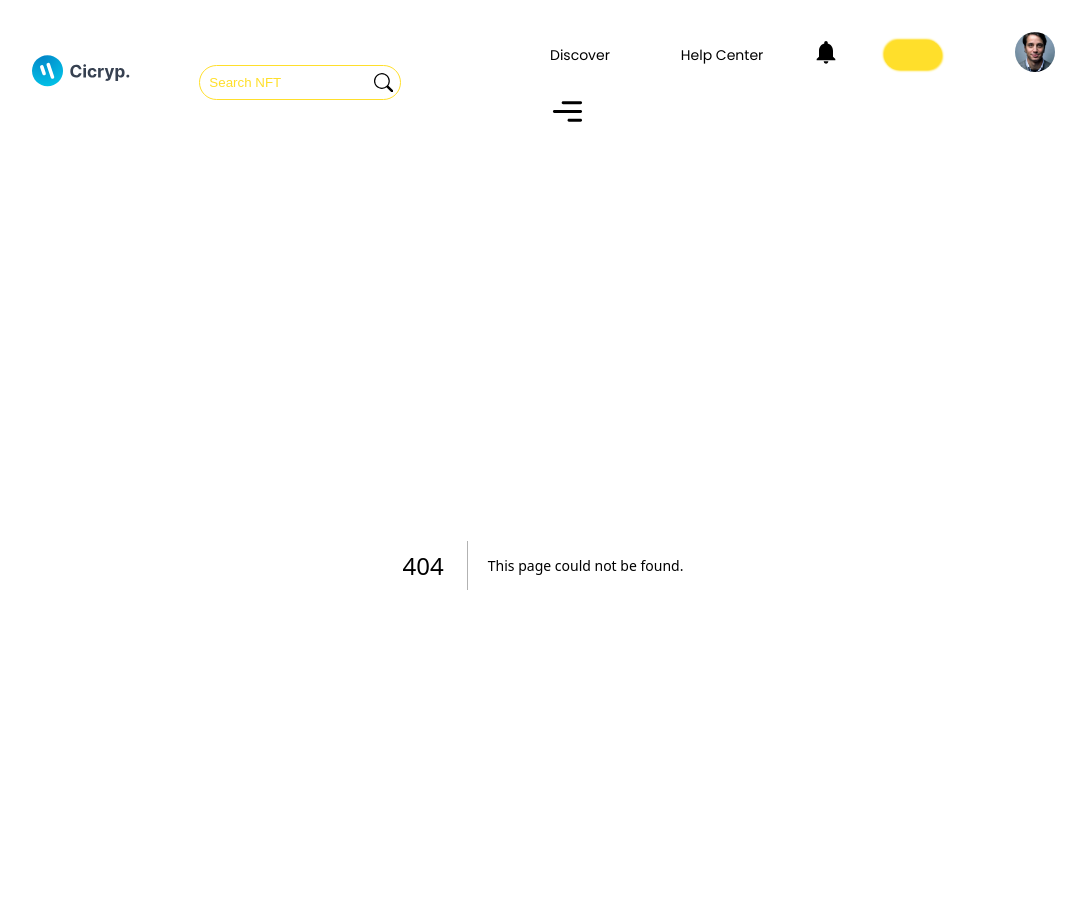
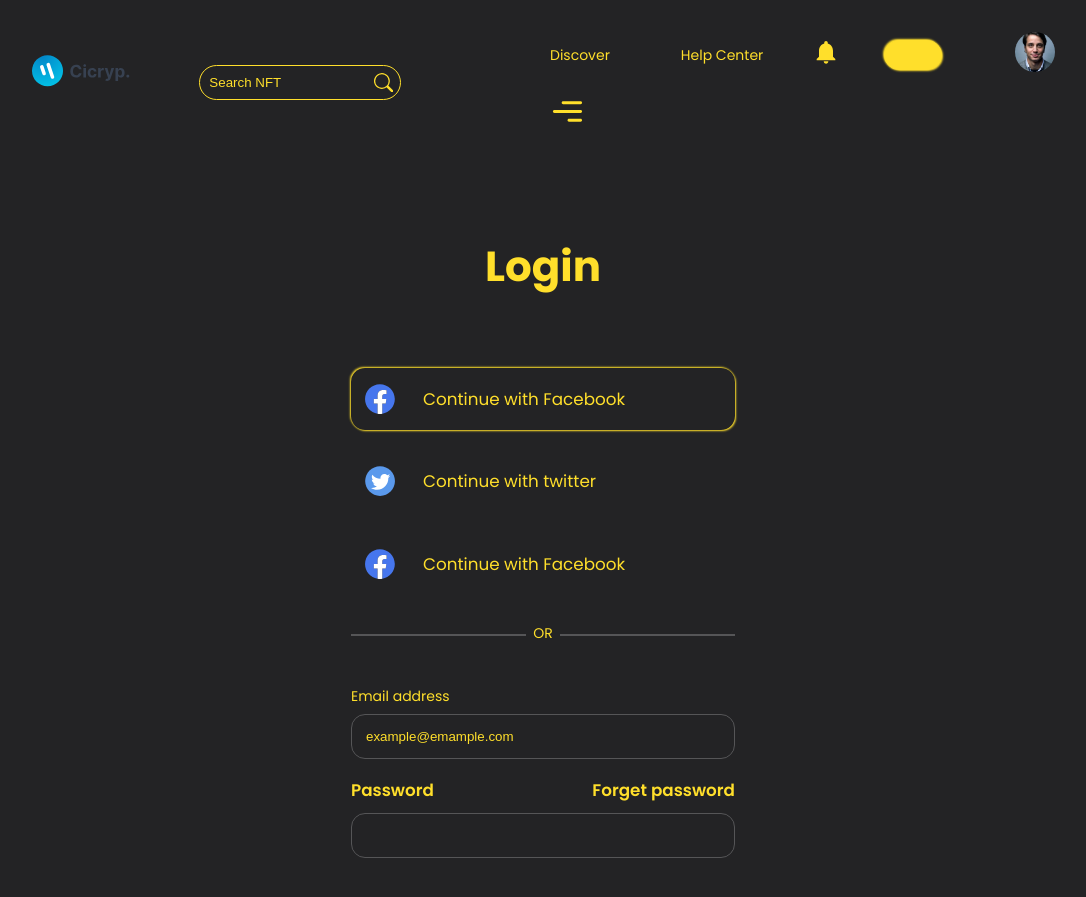
Before and after one commit to debadityasingh8972/nft-marketplace-demo, a Next.js app: page /login in a window 1280 px wide. Before the commit this address had no page. Shown: the top 897 px of the page, without its empty margins (97-1183 px from the left). Built offline with nearby package versions, Linux system fonts and the light colour scheme.

Commit message:
login & sign up Page added with stylling

```diff
--- /dev/null
+++ b/loginAndSignUp/loginAndSignUp.jsx
@@ -0,0 +1,79 @@
+import React, { useState } from "react";
+import Image from "next/image";
+
+//INTERNALIMPORT
+import Style from "./loginAndSignUp.module.css";
+import images from "../img";
+import { Button } from "../components/componentsindex.js";
+
+const loginAndSignUp = () => {
+    const [activeBtn, setActiveBtn] = useState(1);
+
+    const socialImage = [
+        {
+            social: images.facebook,
+            name: "Continue with Facebook",
+        },
+        {
+            social: images.twitter,
+            name: "Continue with twitter",
+        },
+        {
+            social: images.facebook,
+            name: "Continue with Facebook",
+        },
+    ];
+  return (
+    <div className={Style.user}>
+      <div className={Style.user_box}>
+        <div className={Style.user_box_social}>
+          {socialImage.map((el, i) => (
+            <div
+              key={i + 1}
+              onClick={() => setActiveBtn(i + 1)}
+              className={`${Style.user_box_social_item} ${
+                activeBtn == i + 1 ? Style.active : ""
+              }`}
+            >
+              <Image
+                src={el.social}
+                alt={el.name}
+                width={30}
+                height={30}
+                className={Style.user_box_social_item_img}
+              />
+              <p>
+                <span>{el.name}</span>
+              </p>
+            </div>
+          ))}
+        </div>
+        <p className={Style.user_box_or}>OR</p>
+
+        <div className={Style.user_box_input}>
+          <div className={Style.user_box_input_box}>
+            <label htmlFor="email">Email address</label>
+            <input type="email" placeholder="example@emample.com" />
+          </div>
+
+          <div className={Style.user_box_input_box}>
+            <label
+              htmlFor="password"
+              className={Style.user_box_input_box_label}
+            >
+              <p>Password</p>
+              <p>
+                <a href="#">Forget password</a>
+              </p>
+            </label>
+            <input type="password" />
+          </div>
+        </div>
+
+        <Button btnName="Continue" classStyle={Style.button} />
+      </div>
+    </div>
+  );
+};
+
+export default loginAndSignUp;
--- /dev/null
+++ b/loginAndSignUp/loginAndSignUp.module.css
@@ -0,0 +1,86 @@
+
+.user_box_social_item{
+    display: flex;
+    align-items: center;
+    gap: 2rem;
+    margin-top: 1.5rem;
+    border: 2px solid var(--shadow-dar-color);
+    padding: 1rem;
+    border-radius: 1rem;
+    font-size: 1.2rem;
+    line-height: 0;
+    cursor: pointer;
+    transition: all .3s ease-in;
+}
+
+.active{
+    box-shadow: var(--box-shadow);
+}
+
+.user_box_social_item:hover{
+    box-shadow: var(--box-shadow);
+}
+
+.user_box_or{
+    text-align: center;
+    margin-top: 2rem;
+    position: relative;
+}
+.user_box_or::before{
+    content: "";
+    width: 45%;
+    border: 1px solid var(--shadow-dark-color);
+    left: 0;
+    top: .8rem;
+    position: absolute;
+}
+.user_box_or::after{
+    content: "";
+    width: 45%;
+    border: 1px solid var(--shadow-dark-color);
+    right: 0;
+    top: .8rem;
+    position: absolute;
+}
+
+.user_box_input{
+    margin-top: 3rem;
+}
+
+.user_box_input_box{
+    display: grid;
+    align-items: center;
+    margin-top: 1rem;
+}
+
+.user_box_input_box_label{
+    font-size: 1.2rem;
+    font-weight: 600;
+    display: flex;
+    justify-content: space-between;
+    line-height: 0;
+}
+
+.user_box_input_box input{
+    padding: 1rem;
+    border-radius: 1rem;
+    margin-top: .5rem;
+    outline: 0;
+border: 1px solid var(--shadow-dark-color);
+    background-color: transparent;
+}
+
+
+.button{
+    width: 100%;
+    margin-top: 3rem;
+    display: flex;
+    justify-content: center;
+    font-size: 1.2rem;
+}
+
+@media screen and (max-width: 35em) {
+    .user_box_social_item{
+        font-size: 1rem;
+    }
+}
--- /dev/null
+++ b/pages/login.js
@@ -0,0 +1,21 @@
+import React from "react";
+
+//INTERNAL IMPORT
+import Style from "../styles/login.module.css";
+import LoginAndSignUp from "../loginAndSignUp/loginAndSignUp";
+
+const login = () => {
+    return (
+        <div className={Style.login}>
+            <div className={Style.login_box}>
+                <h1>Login</h1>
+                    <LoginAndSignUp />
+                <p className={Style.login_box_para}>
+                    New user? <a href="#">Create an account</a>
+                </p>
+            </div>
+        </div>
+    );
+};
+
+export default login;
--- /dev/null
+++ b/styles/login.module.css
@@ -0,0 +1,35 @@
+
+.login{
+    width: 100%;
+    margin-block: 5rem;
+}
+
+.login_box{
+    width: 30%;
+    margin: 0 auto;
+}
+
+.login_box h1{
+    text-align: center;
+    font-size: 3rem;
+    margin-bottom: 5rem;
+}
+
+.login_box_para{
+    text-align: center;
+    line-height: 0;
+    margin-top: 3rem;
+    font-weight: 700;
+}
+
+.login_box_para a{
+    font-weight: 500;
+    margin-left: 1rem;
+}
+
+
+@media screen and (max-width: 35em) {
+    .login_box{
+        width: 90%;
+    }
+}
```
Also changed, not shown: pages/signUp.js (added, +21 -0 lines), styles/signUp.module.css (added).
